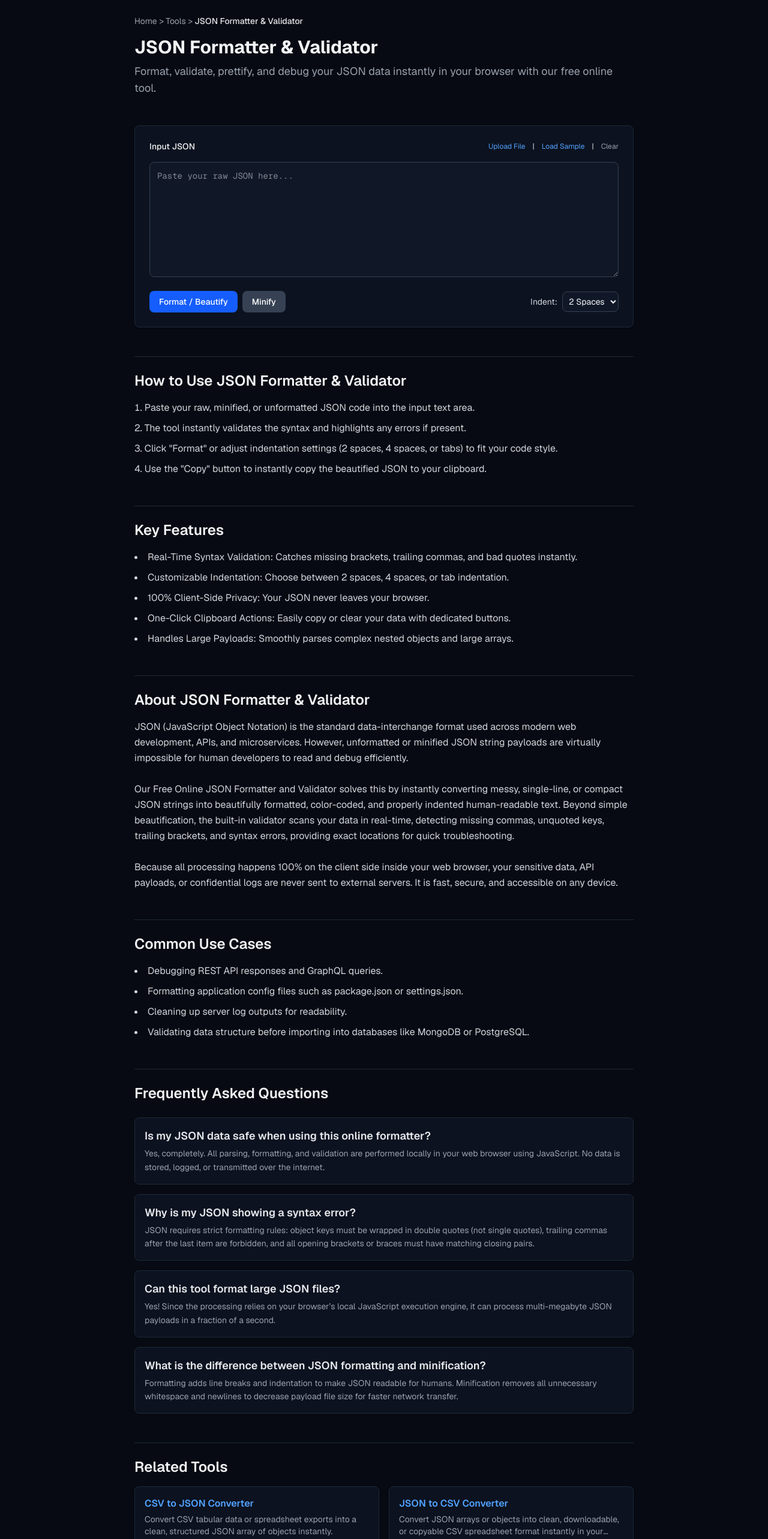
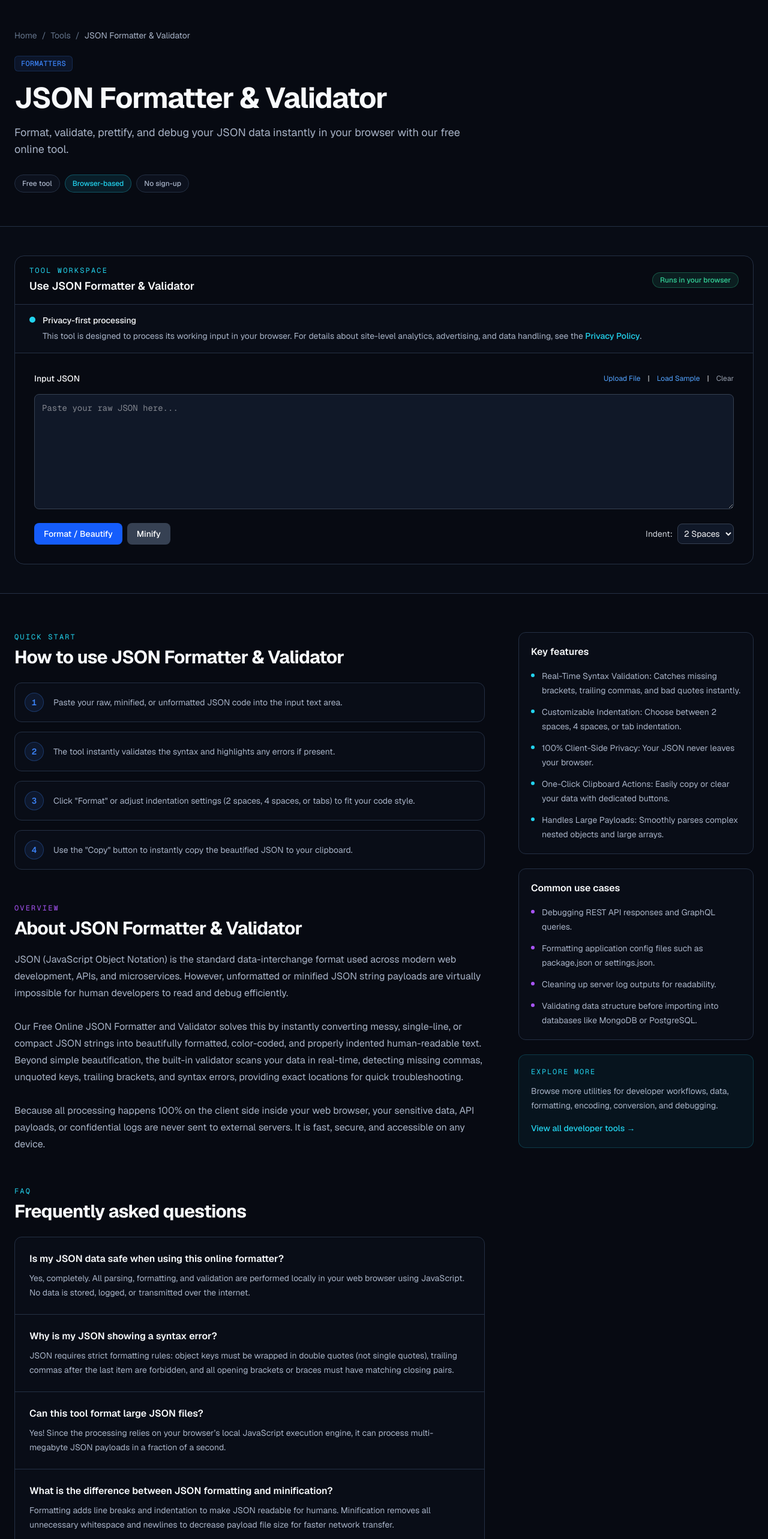
Before and after one commit to Vall-Re/dev-tools, a Next.js app: page /tools/json-formatter in a window 1280 px wide. Shown: the part 80-2646 px from the top of the page at 60% size. Built offline with nearby package versions, Linux system fonts and the light colour scheme.

Commit message:
Rebuild universal tool page template

```diff
--- a/app/tools/[slug]/page.tsx
+++ b/app/tools/[slug]/page.tsx
@@ -1,7 +1,8 @@
+import type { Metadata } from 'next';
+import Link from 'next/link';
+import { notFound } from 'next/navigation';
+
 import { tools } from '@/data/tools';
-import { notFound } from 'next/navigation';
-import { Metadata } from 'next';
-import Link from 'next/link';
 
 import JsonFormatter from '@/components/JsonFormatter';
 import Base64Converter from '@/components/Base64Converter';
@@ -30,14 +31,42 @@ import MultiHashGenerator from '@/components/MultiHashGenerator';
 import JsonMinifier from '@/components/JsonMinifier';
 
 interface Props {
-  params: Promise<{
-    slug: string;
-  }>;
+  params: Promise<{ slug: string }>;
 }
 
-export async function generateMetadata({ params }: Props): Promise<Metadata> {
+const toolComponents = {
+  'json-formatter': JsonFormatter,
+  'base64-encoder-decoder': Base64Converter,
+  'url-encoder-decoder': UrlConverter,
+  'html-entity-encoder-decoder': HtmlEntityConverter,
+  'uuid-generator': UuidGenerator,
+  'css-minifier': CssMinifier,
+  'md5-hash-generator': Md5Generator,
+  'js-minifier': JsMinifier,
+  'jwt-decoder': JwtDecoder,
+  'sha256-hash-generator': Sha256Generator,
+  'regex-tester': RegexTester,
+  'sql-formatter': SqlFormatter,
+  'csv-to-json-converter': CsvToJsonConverter,
+  'json-to-csv-converter': JsonToCsvConverter,
+  'markdown-to-html-converter': MarkdownToHtmlConverter,
+  'url-parser': UrlParser,
+  'color-code-converter': ColorCodeConverter,
+  'text-case-converter': TextCaseConverter,
+  'html-formatter': HtmlFormatter,
+  'xml-formatter': XmlFormatter,
+  'url-slug-generator': UrlSlugGenerator,
+  'lorem-ipsum-generator': LoremIpsumGenerator,
+  'word-counter': WordCounter,
+  'multi-hash-generator': MultiHashGenerator,
+  'json-minifier': JsonMinifier,
+} as const;
+
+export async function generateMetadata({
+  params,
+}: Props): Promise<Metadata> {
   const { slug } = await params;
-  const tool = tools.find((t) => t.slug === slug);
+  const tool = tools.find((item) => item.slug === slug);
 
   if (!tool) {
     return {
@@ -45,17 +74,29 @@ export async function generateMetadata({ params }: Props): Promise<Metadata> {
     };
   }
 
+  const description = `${tool.description} Use this free developer tool directly in your browser with no sign-up required.`;
+
   return {
-    title: `${tool.name} Online – Free Developer Tool`,
-    description: `${tool.description} Fast, secure, and runs entirely in your browser with no data saved.`,
+    title: `${tool.name} Online`,
+    description,
+
     alternates: {
-      canonical: `https://100devtoolshub.com/tools/${tool.slug}`,
+      canonical: `/tools/${tool.slug}`,
     },
+
     openGraph: {
-      title: `${tool.name} Online – 100 DevTools Hub`,
-      description: tool.description,
-      url: `https://100devtoolshub.com/tools/${tool.slug}`,
       type: 'website',
+      locale: 'en_US',
+      siteName: '100 DevTools Hub',
+      title: `${tool.name} Online`,
+      description,
+      url: `/tools/${tool.slug}`,
+    },
+
+    twitter: {
+      card: 'summary',
+      title: `${tool.name} Online`,
+      description,
     },
   };
 }
@@ -68,161 +109,434 @@ export async function generateStaticParams() {
 
 export default async function ToolPage({ params }: Props) {
   const { slug } = await params;
-  const tool = tools.find((t) => t.slug === slug);
+
+  const tool = tools.find((item) => item.slug === slug);
 
   if (!tool) {
     notFound();
   }
 
-  const relatedTools = tool.relatedSlugs
-    ? tools.filter((t) => tool.relatedSlugs?.includes(t.slug))
+  const ToolComponent =
+    toolComponents[slug as keyof typeof toolComponents];
+
+  if (!ToolComponent) {
+    notFound();
+  }
+
+  const explicitRelatedTools = tool.relatedSlugs
+    ? tools.filter(
+        (item) =>
+          item.slug !== tool.slug &&
+          tool.relatedSlugs?.includes(item.slug)
+      )
     : [];
 
-  const faqSchema = tool.faqs && tool.faqs.length > 0 ? {
-    '@context': 'https://schema.org',
-    '@type': 'FAQPage',
-    mainEntity: tool.faqs.map((faq) => ({
-      '@type': 'Question',
-      name: faq.question,
-      acceptedAnswer: {
-        '@type': 'Answer',
-        text: faq.answer,
-      },
-    })),
-  } : null;
+  const fallbackRelatedTools = tools.filter(
+    (item) =>
+      item.slug !== tool.slug &&
+      item.category === tool.category &&
+      !explicitRelatedTools.some(
+        (relatedTool) => relatedTool.slug === item.slug
+      )
+  );
+
+  const relatedTools = [
+    ...explicitRelatedTools,
+    ...fallbackRelatedTools,
+  ].slice(0, 6);
+
+  const canonicalUrl = `https://100devtoolshub.com/tools/${tool.slug}`;
 
   const appSchema = {
     '@context': 'https://schema.org',
-    '@type': 'SoftwareApplication',
+    '@type': 'WebApplication',
     name: tool.name,
-    operatingSystem: 'All',
+    url: canonicalUrl,
+    description: tool.description,
     applicationCategory: 'DeveloperApplication',
-    browser: 'Requires JavaScript. Runs client-side.',
+    operatingSystem: 'Any',
+    browserRequirements: 'Requires JavaScript',
     offers: {
       '@type': 'Offer',
       price: '0',
       priceCurrency: 'USD',
     },
-    description: tool.description,
   };
 
+  const breadcrumbSchema = {
+    '@context': 'https://schema.org',
+    '@type': 'BreadcrumbList',
+    itemListElement: [
+      {
+        '@type': 'ListItem',
+        position: 1,
+        name: 'Home',
+        item: 'https://100devtoolshub.com/',
+      },
+      {
+        '@type': 'ListItem',
+        position: 2,
+        name: 'Tools',
+        item: 'https://100devtoolshub.com/tools',
+      },
+      {
+        '@type': 'ListItem',
+        position: 3,
+        name: tool.name,
+        item: canonicalUrl,
+      },
+    ],
+  };
+
+  const categorySlug = tool.category.toLowerCase();
+
   return (
-    <main className="min-h-screen p-8 max-w-4xl mx-auto space-y-12 text-gray-100">
+    <main className="min-h-screen">
       <script
         type="application/ld+json"
-        dangerouslySetInnerHTML={{ __html: JSON.stringify(appSchema) }}
+        dangerouslySetInnerHTML={{
+          __html: JSON.stringify(appSchema),
+        }}
       />
-      {faqSchema && (
+
       <script
         type="application/ld+json"
-          dangerouslySetInnerHTML={{ __html: JSON.stringify(faqSchema) }}
+        dangerouslySetInnerHTML={{
+          __html: JSON.stringify(breadcrumbSchema),
+        }}
       />
-      )}
+
+      <section className="border-b border-border">
+        <div className="mx-auto w-full max-w-7xl px-4 py-10 sm:px-6 sm:py-12 lg:py-14">
+          <nav
+            aria-label="Breadcrumb"
+            className="mb-6"
+          >
+            <ol className="flex flex-wrap items-center gap-2 text-sm text-text-muted">
+              <li>
+                <Link
+                  href="/"
+                  className="transition-colors hover:text-brand-cyan"
+                >
+                  Home
+                </Link>
+              </li>
+
+              <li aria-hidden="true">/</li>
+
+              <li>
+                <Link
+                  href="/tools"
+                  className="transition-colors hover:text-brand-cyan"
+                >
+                  Tools
+                </Link>
+              </li>
+
+              <li aria-hidden="true">/</li>
+
+              <li
+                aria-current="page"
+                className="text-text-secondary"
+              >
+                {tool.name}
+              </li>
+            </ol>
+          </nav>
+
+          <div className="max-w-4xl">
+            <Link
+              href={`/tools#${categorySlug}`}
+              className="inline-flex rounded-md border border-brand-blue/20 bg-brand-blue/10 px-2.5 py-1 font-mono text-xs font-medium uppercase tracking-wide text-brand-blue transition-colors hover:border-brand-blue/50 hover:text-brand-cyan"
+            >
+              {tool.category}
+            </Link>
+
+            <h1 className="mt-5 text-balance text-4xl font-bold tracking-tight text-text-primary sm:text-5xl">
+              {tool.name}
+            </h1>
+
+            <p className="mt-5 max-w-3xl text-base leading-7 text-text-secondary sm:text-lg">
+              {tool.description}
+            </p>
+
+            <div className="mt-7 flex flex-wrap gap-2">
+              <span className="rounded-full border border-border bg-surface-900 px-3 py-1.5 text-xs font-medium text-text-secondary">
+                Free tool
+              </span>
+
+              <span className="rounded-full border border-brand-cyan/30 bg-brand-cyan/10 px-3 py-1.5 text-xs font-medium text-brand-cyan">
+                Browser-based
+              </span>
+
+              <span className="rounded-full border border-border bg-surface-900 px-3 py-1.5 text-xs font-medium text-text-secondary">
+                No sign-up
+              </span>
+            </div>
+          </div>
+        </div>
+      </section>
+
+      <section
+        aria-labelledby="tool-workspace-title"
+        className="border-b border-border bg-surface-900/30"
+      >
+        <div className="mx-auto w-full max-w-7xl px-4 py-10 sm:px-6 sm:py-12">
+          <div className="overflow-hidden rounded-2xl border border-border bg-surface-950">
+            <div className="flex flex-wrap items-center justify-between gap-4 border-b border-border px-5 py-4 sm:px-6">
+              <div>
+                <p className="font-mono text-xs uppercase tracking-[0.18em] text-brand-cyan">
+                  Tool workspace
+                </p>
+
+                <h2
+                  id="tool-workspace-title"
+                  className="mt-1 text-lg font-semibold text-text-primary"
+                >
+                  Use {tool.name}
+                </h2>
+              </div>
+
+              <span className="rounded-full border border-success/30 bg-success/10 px-3 py-1 text-xs font-medium text-success">
+                Runs in your browser
+              </span>
+            </div>
+
+            <div className="border-b border-border bg-surface-900/50 px-5 py-4 sm:px-6">
+              <div className="flex gap-3">
+                <div
+                  aria-hidden="true"
+                  className="mt-1 h-2.5 w-2.5 shrink-0 rounded-full bg-brand-cyan"
+                />
 
                 <div>
-        <nav className="text-sm text-gray-400 mb-4">
-          <Link href="/" className="hover:text-blue-400 transition-colors">Home</Link> &gt;{' '}
-          <Link href="/tools" className="hover:text-blue-400 transition-colors">Tools</Link> &gt;{' '}
-          <span className="text-gray-200 font-medium">{tool.name}</span>
-        </nav>
-        <h1 className="text-3xl font-bold mb-2 text-gray-100">{tool.name}</h1>
-        <p className="text-gray-400 text-lg">{tool.description}</p>
+                  <p className="text-sm font-medium text-text-primary">
+                    Privacy-first processing
+                  </p>
+
+                  <p className="mt-1 text-sm leading-6 text-text-secondary">
+                    This tool is designed to process its working input in your
+                    browser. For details about site-level analytics, advertising,
+                    and data handling, see the{' '}
+                    <Link
+                      href="/privacy"
+                      className="font-medium text-brand-cyan hover:text-text-primary"
+                    >
+                      Privacy Policy
+                    </Link>
+                    .
+                  </p>
+                </div>
+              </div>
             </div>
 
-      <div className="p-6 border border-gray-800 rounded-lg bg-gray-900/60 shadow-sm">
-        {slug === 'json-formatter' && <JsonFormatter />}
-        {slug === 'base64-encoder-decoder' && <Base64Converter />}
-        {slug === 'url-encoder-decoder' && <UrlConverter />}
-        {slug === 'html-entity-encoder-decoder' && <HtmlEntityConverter />}
-        {slug === 'uuid-generator' && <UuidGenerator />}
-        {slug === 'css-minifier' && <CssMinifier />}
-        {slug === 'md5-hash-generator' && <Md5Generator />}
-        {slug === 'js-minifier' && <JsMinifier />}
-        {slug === 'jwt-decoder' && <JwtDecoder />}
-        {slug === 'sha256-hash-generator' && <Sha256Generator />}
-        {slug === 'regex-tester' && <RegexTester />}
-        {slug === 'sql-formatter' && <SqlFormatter />}
-        {slug === 'csv-to-json-converter' && <CsvToJsonConverter />}
-        {slug === 'json-to-csv-converter' && <JsonToCsvConverter />}
-        {slug === 'markdown-to-html-converter' && <MarkdownToHtmlConverter />}
-        {slug === 'url-parser' && <UrlParser />}
-        {slug === 'color-code-converter' && <ColorCodeConverter />}
-        {slug === 'text-case-converter' && <TextCaseConverter />}
-        {slug === 'html-formatter' && <HtmlFormatter />}
-        {slug === 'xml-formatter' && <XmlFormatter />}
-        {slug === 'url-slug-generator' && <UrlSlugGenerator />}
-        {slug === 'lorem-ipsum-generator' && <LoremIpsumGenerator />}
-        {slug === 'word-counter' && <WordCounter />}
-        {slug === 'multi-hash-generator' && <MultiHashGenerator />}
-        {slug === 'json-minifier' && <JsonMinifier />}
+            <div className="p-5 sm:p-6 lg:p-8">
+              <ToolComponent />
             </div>
+          </div>
+        </div>
+      </section>
 
+      <div className="mx-auto grid w-full max-w-7xl gap-10 px-4 py-14 sm:px-6 sm:py-16 lg:grid-cols-[minmax(0,2fr)_minmax(280px,1fr)] lg:gap-14">
+        <div className="space-y-14">
           {tool.howToUse && tool.howToUse.length > 0 && (
-        <section className="space-y-4 pt-6 border-t border-gray-800">
-          <h2 className="text-2xl font-semibold text-gray-100">How to Use {tool.name}</h2>
-          <ol className="list-decimal list-inside space-y-2 text-gray-300">
-            {tool.howToUse.map((step, idx) => (
-              <li key={idx} className="leading-relaxed">{step}</li>
+            <section aria-labelledby="how-to-use-heading">
+              <p className="mb-2 font-mono text-xs uppercase tracking-[0.18em] text-brand-cyan">
+                Quick start
+              </p>
+
+              <h2
+                id="how-to-use-heading"
+                className="text-2xl font-bold tracking-tight text-text-primary sm:text-3xl"
+              >
+                How to use {tool.name}
+              </h2>
+
+              <ol className="mt-6 space-y-4">
+                {tool.howToUse.map((step, index) => (
+                  <li
+                    key={`${index}-${step}`}
+                    className="flex gap-4 rounded-xl border border-border bg-surface-900/50 p-4"
+                  >
+                    <span className="flex h-8 w-8 shrink-0 items-center justify-center rounded-full border border-brand-blue/30 bg-brand-blue/10 font-mono text-sm font-semibold text-brand-blue">
+                      {index + 1}
+                    </span>
+
+                    <p className="pt-1 text-sm leading-6 text-text-secondary">
+                      {step}
+                    </p>
+                  </li>
                 ))}
               </ol>
             </section>
           )}
 
+          <section aria-labelledby="about-tool-heading">
+            <p className="mb-2 font-mono text-xs uppercase tracking-[0.18em] text-brand-purple">
+              Overview
+            </p>
+
+            <h2
+              id="about-tool-heading"
+              className="text-2xl font-bold tracking-tight text-text-primary sm:text-3xl"
+            >
+              About {tool.name}
+            </h2>
+
+            <p className="mt-5 whitespace-pre-line leading-7 text-text-secondary">
+              {tool.aboutText}
+            </p>
+          </section>
+
+          {tool.faqs.length > 0 && (
+            <section aria-labelledby="faq-heading">
+              <p className="mb-2 font-mono text-xs uppercase tracking-[0.18em] text-brand-cyan">
+                FAQ
+              </p>
+
+              <h2
+                id="faq-heading"
+                className="text-2xl font-bold tracking-tight text-text-primary sm:text-3xl"
+              >
+                Frequently asked questions
+              </h2>
+
+              <dl className="mt-6 divide-y divide-border overflow-hidden rounded-xl border border-border bg-surface-900/50">
+                {tool.faqs.map((faq) => (
+                  <div
+                    key={faq.question}
+                    className="p-5 sm:p-6"
+                  >
+                    <dt className="font-semibold text-text-primary">
+                      {faq.question}
+                    </dt>
+
+                    <dd className="mt-2 text-sm leading-6 text-text-secondary">
+                      {faq.answer}
+                    </dd>
+                  </div>
+                ))}
+              </dl>
+            </section>
+          )}
+        </div>
+
+        <aside className="space-y-6 lg:sticky lg:top-24 lg:self-start">
           {tool.features && tool.features.length > 0 && (
-        <section className="space-y-4 pt-6 border-t border-gray-800">
-          <h2 className="text-2xl font-semibold text-gray-100">Key Features</h2>
-          <ul className="list-disc list-inside space-y-2 text-gray-300">
-            {tool.features.map((feat, idx) => (
-              <li key={idx} className="leading-relaxed">{feat}</li>
+            <section className="rounded-xl border border-border bg-surface-900/50 p-5">
+              <h2 className="font-semibold text-text-primary">
+                Key features
+              </h2>
+
+              <ul className="mt-4 space-y-3">
+                {tool.features.map((feature) => (
+                  <li
+                    key={feature}
+                    className="flex gap-3 text-sm leading-6 text-text-secondary"
+                  >
+                    <span
+                      aria-hidden="true"
+                      className="mt-2 h-1.5 w-1.5 shrink-0 rounded-full bg-brand-cyan"
+                    />
+
+                    <span>{feature}</span>
+                  </li>
                 ))}
               </ul>
             </section>
           )}
 
-      <section className="space-y-4 pt-6 border-t border-gray-800">
-        <h2 className="text-2xl font-semibold text-gray-100">About {tool.name}</h2>
-        <p className="text-gray-300 leading-relaxed whitespace-pre-line">{tool.aboutText}</p>
-      </section>
+          {tool.useCases && tool.useCases.length > 0 && (
+            <section className="rounded-xl border border-border bg-surface-900/50 p-5">
+              <h2 className="font-semibold text-text-primary">
+                Common use cases
+              </h2>
 
-      {tool.useCases && tool.useCases.length > 0 && (
-        <section className="space-y-4 pt-6 border-t border-gray-800">
-          <h2 className="text-2xl font-semibold text-gray-100">Common Use Cases</h2>
-          <ul className="list-disc list-inside space-y-2 text-gray-300">
-            {tool.useCases.map((useCase, idx) => (
-              <li key={idx} className="leading-relaxed">{useCase}</li>
+              <ul className="mt-4 space-y-3">
+                {tool.useCases.map((useCase) => (
+                  <li
+                    key={useCase}
+                    className="flex gap-3 text-sm leading-6 text-text-secondary"
+                  >
+                    <span
+                      aria-hidden="true"
+                      className="mt-2 h-1.5 w-1.5 shrink-0 rounded-full bg-brand-purple"
+                    />
+
+                    <span>{useCase}</span>
+                  </li>
                 ))}
               </ul>
             </section>
           )}
 
-      {tool.faqs && tool.faqs.length > 0 && (
-        <section className="space-y-6 pt-6 border-t border-gray-800">
-          <h2 className="text-2xl font-semibold text-gray-100">Frequently Asked Questions</h2>
-          <div className="space-y-4">
-            {tool.faqs.map((faq, index) => (
-              <div key={index} className="p-4 border border-gray-800 rounded-lg bg-gray-900/60">
-                <h3 className="font-semibold text-lg mb-1 text-gray-200">{faq.question}</h3>
-                <p className="text-gray-400 text-sm leading-relaxed">{faq.answer}</p>
+          <section className="rounded-xl border border-brand-cyan/20 bg-brand-cyan/5 p-5">
+            <p className="font-mono text-xs uppercase tracking-[0.15em] text-brand-cyan">
+              Explore more
+            </p>
+
+            <p className="mt-3 text-sm leading-6 text-text-secondary">
+              Browse more utilities for developer workflows, data, formatting,
+              encoding, conversion, and debugging.
+            </p>
+
+            <Link
+              href="/tools"
+              className="mt-4 inline-block text-sm font-medium text-brand-cyan transition-colors hover:text-text-primary"
+            >
+              View all developer tools →
+            </Link>
+          </section>
+        </aside>
       </div>
+
+      {relatedTools.length > 0 && (
+        <section className="border-t border-border bg-surface-900/30">
+          <div className="mx-auto w-full max-w-7xl px-4 py-14 sm:px-6 sm:py-16">
+            <div className="mb-7 flex flex-wrap items-end justify-between gap-4">
+              <div>
+                <p className="mb-2 font-mono text-xs uppercase tracking-[0.18em] text-brand-purple">
+                  Keep exploring
+                </p>
+
+                <h2 className="text-2xl font-bold tracking-tight text-text-primary sm:text-3xl">
+                  Related developer tools
+                </h2>
+              </div>
+
+              <Link
+                href={`/tools#${categorySlug}`}
+                className="text-sm font-medium text-brand-cyan transition-colors hover:text-text-primary"
+              >
+                More {tool.category.toLowerCase()} →
+              </Link>
+            </div>
+
+            <div className="grid gap-4 md:grid-cols-2 lg:grid-cols-3">
+              {relatedTools.map((relatedTool) => (
+                <Link
+                  key={relatedTool.slug}
+                  href={`/tools/${relatedTool.slug}`}
+                  className="group rounded-xl border border-border bg-surface-950/70 p-5 transition-all hover:-translate-y-0.5 hover:border-brand-blue/60 hover:bg-surface-900 focus-visible:outline-2 focus-visible:outline-offset-2 focus-visible:outline-brand-cyan"
+                >
+                  <span className="font-mono text-xs uppercase tracking-wide text-brand-blue">
+                    {relatedTool.category}
+                  </span>
+
+                  <h3 className="mt-3 text-lg font-semibold text-text-primary transition-colors group-hover:text-brand-cyan">
+                    {relatedTool.name}
+                  </h3>
+
+                  <p className="mt-2 text-sm leading-6 text-text-secondary">
+                    {relatedTool.description}
+                  </p>
+
+                  <span className="mt-5 inline-block text-sm font-medium text-text-muted transition-colors group-hover:text-brand-cyan">
+                    Open tool →
+                  </span>
+                </Link>
               ))}
             </div>
-        </section>
-      )}
-
-      {relatedTools.length > 0 && (
-        <section className="space-y-4 pt-6 border-t border-gray-800">
-          <h2 className="text-2xl font-semibold text-gray-100">Related Tools</h2>
-          <div className="grid grid-cols-1 md:grid-cols-2 gap-4">
-            {relatedTools.map((relTool) => (
-              <Link
-                key={relTool.slug}
-                href={`/tools/${relTool.slug}`}
-                className="p-4 border border-gray-800 rounded-lg hover:border-blue-500 transition-colors bg-gray-900/60 shadow-sm block group"
-              >
-                <h3 className="font-semibold text-blue-400 group-hover:text-blue-300 mb-1">{relTool.name}</h3>
-                <p className="text-sm text-gray-400 line-clamp-2">{relTool.description}</p>
-              </Link>
-            ))}
           </div>
         </section>
       )}
```
Lines whose indentation alone changed are shown as unchanged.
